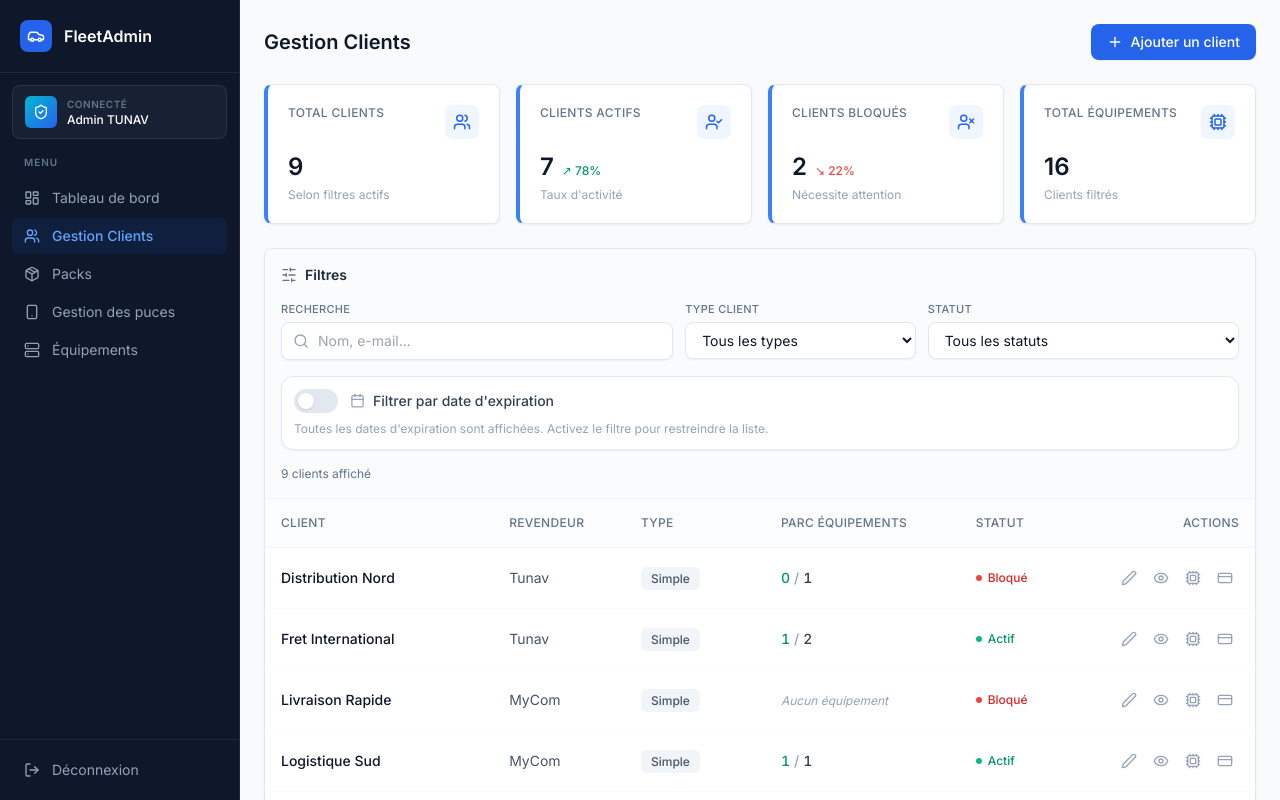
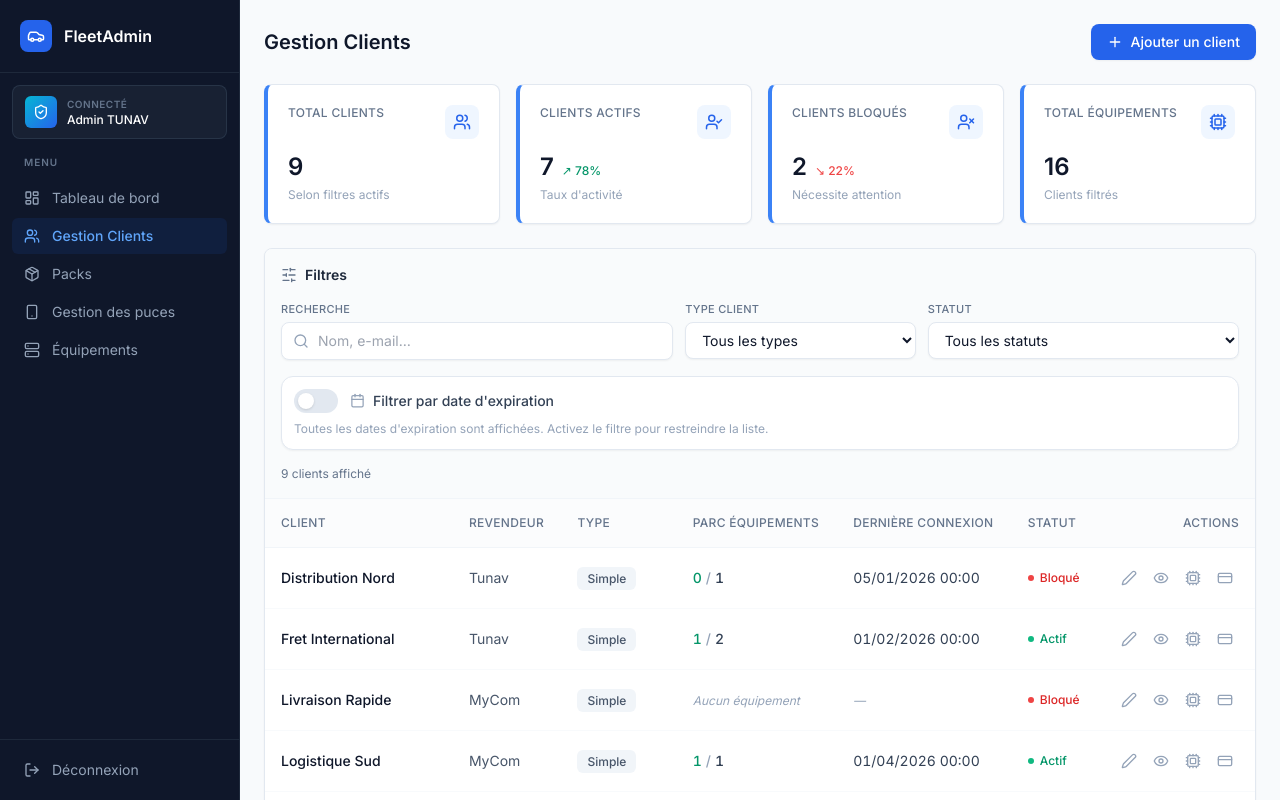
Before and after one commit to azizhadrouktunav/Backoffice_fleetIQ, a React (Vite) app: page /clients in a window 1280 px wide. Both pictures are taken after typing "name@example.com", "Sample123" into the empty fields and a click on the button "Se connecter". Shown: the top 800 px of the page. Built offline with nearby package versions, Linux system fonts and the light colour scheme.

Commit message:
Add last connection date feature to ClientsPage. Implement parseEquipmentLastConnection and formatClientLastConnection functions to handle date parsing and formatting. Update equipmentStats to track last connection dates by client and display in the UI for improved client data representation.

```diff
--- a/src/pages/ClientsPage.tsx
+++ b/src/pages/ClientsPage.tsx
@@ -99,6 +99,38 @@ function isDateInRange(dateStr: string, from: Date, to: Date): boolean {
   const d = new Date(dateStr);
   if (Number.isNaN(d.getTime())) return true;
   return d >= from && d <= to;
+}
+
+function parseEquipmentLastConnection(eq: FleetEquipment): Date | null {
+  const dateLocal = eq.lastPosition?.dateLocal;
+  if (typeof dateLocal === 'string' && dateLocal.trim()) {
+    const m = dateLocal.match(/^(\d{2})\/(\d{2})\/(\d{4})\s+(\d{2}):(\d{2}):(\d{2})/);
+    if (m) {
+      return new Date(+m[3], +m[2] - 1, +m[1], +m[4], +m[5], +m[6]);
+    }
+    const parsed = new Date(dateLocal.replace(' ', 'T'));
+    if (!Number.isNaN(parsed.getTime())) return parsed;
+  }
+  if (eq.firstSendDate?.trim()) {
+    const d = new Date(eq.firstSendDate);
+    if (!Number.isNaN(d.getTime())) return d;
+  }
+  return null;
+}
+
+function formatClientLastConnection(date: Date | null | undefined): string {
+  if (!date) return <span className="text-slate-400 italic text-xs">—</span>;
+  return (
+    <span className="text-sm text-slate-700 tabular-nums">
+      {date.toLocaleString('fr-FR', {
+        day: '2-digit',
+        month: '2-digit',
+        year: 'numeric',
+        hour: '2-digit',
+        minute: '2-digit'
+      })}
+    </span>
+  );
 }
 
 function enrichClientForModal(c: FleetClient) {
@@ -878,18 +910,30 @@ export function ClientsPage() {
   const equipmentStats = useMemo(() => {
     const simpleByClient = new Map<string, { installed: number; total: number }>();
     const resellerTotals = new Map<string, number>();
+    const lastConnectionByClient = new Map<string, Date>();
+
+    const registerLastConnection = (key: string, at: Date) => {
+      const cur = lastConnectionByClient.get(key);
+      if (!cur || at > cur) lastConnectionByClient.set(key, at);
+    };
+
     for (const e of visibleEquipments) {
+      const lastAt = parseEquipmentLastConnection(e);
+
       if (e.reseller) {
         resellerTotals.set(e.reseller, (resellerTotals.get(e.reseller) ?? 0) + 1);
+        if (lastAt) registerLastConnection(e.reseller, lastAt);
       }
+
       if (!e.client.endsWith('_Stock') && e.client !== 'Tunav') {
         const cur = simpleByClient.get(e.client) ?? { installed: 0, total: 0 };
         cur.total += 1;
         if (e.isInstalled) cur.installed += 1;
         simpleByClient.set(e.client, cur);
+        if (lastAt) registerLastConnection(e.client, lastAt);
       }
     }
-    return { simpleByClient, resellerTotals };
+    return { simpleByClient, resellerTotals, lastConnectionByClient };
   }, [visibleEquipments]);
 
   const visibleClients = useMemo(
@@ -1079,6 +1123,7 @@ export function ClientsPage() {
                 <th className="p-4 font-medium">Revendeur</th>
                 <th className="p-4 font-medium">Type</th>
                 <th className="p-4 font-medium">Parc équipements</th>
+                <th className="p-4 font-medium">Dernière connexion</th>
                 <th className="p-4 font-medium">Statut</th>
                 <th className="p-4 font-medium text-right">Actions</th>
               </tr>
@@ -1133,6 +1178,11 @@ export function ClientsPage() {
                           </span>
                         );
                       })()
+                    )}
+                  </td>
+                  <td className="p-4">
+                    {formatClientLastConnection(
+                      equipmentStats.lastConnectionByClient.get(client.name)
                     )}
                   </td>
                   <td className="p-4">
```
